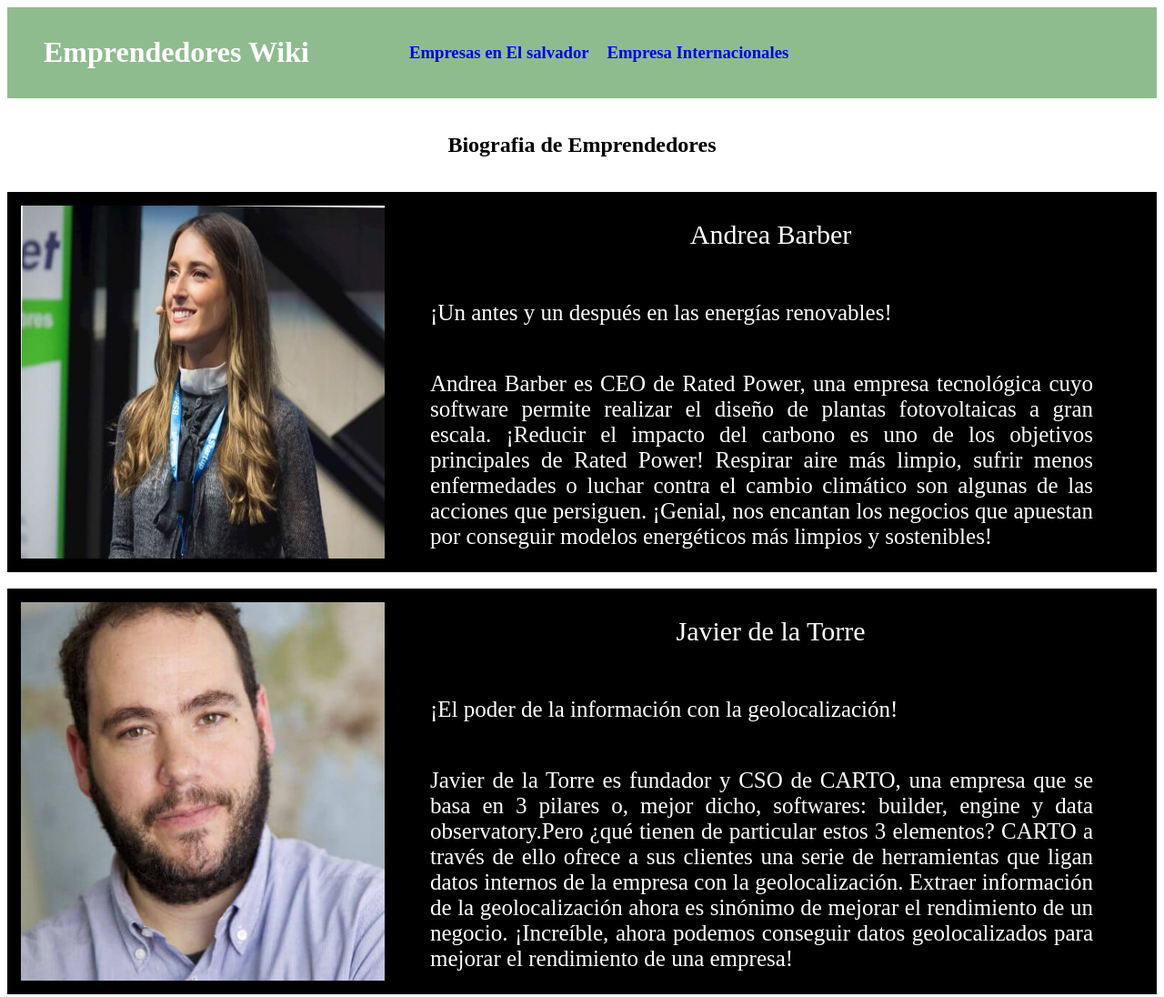
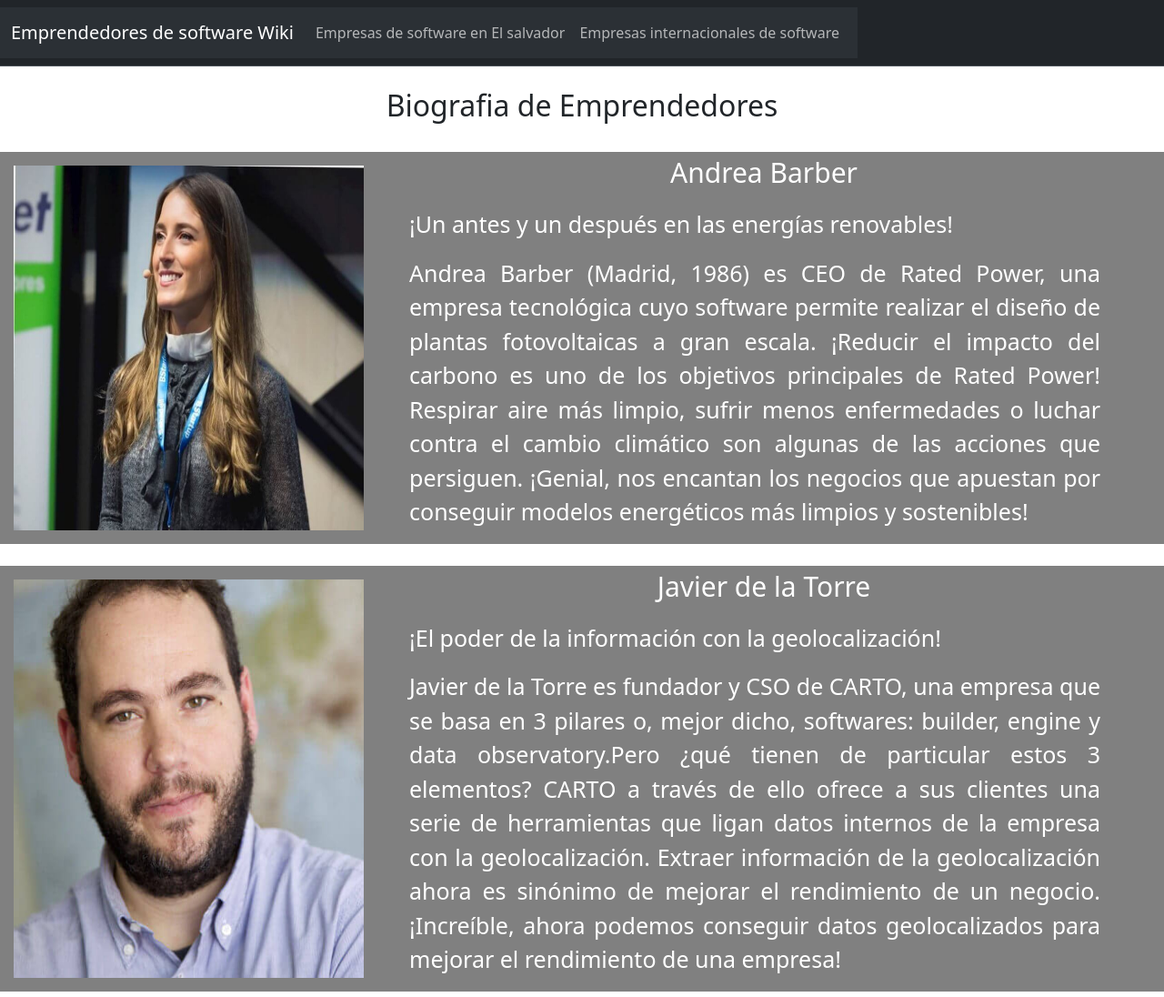
Before and after one commit to LeonardoRicaldone/PaginaEmprendedores, a plain HTML site: page index.html in a window 1280 px wide. Shown: the top 1096 px of the page at 91% size. Drawn offline with nearby package versions, Linux system fonts and the light colour scheme.

Commit message:
v3.3: ActulizacionDeNavBar

```diff
--- a/index.html
+++ b/index.html
@@ -5,19 +5,34 @@
     <meta charset="UTF-8">
     <meta name="viewport" content="width=device-width, initial-scale=1.0">
     <link rel="stylesheet" href="style.css">
-
+    <link href="https://cdn.jsdelivr.net/npm/bootstrap@5.3.2/dist/css/bootstrap.min.css" rel="stylesheet"
+        integrity="sha384-T3c6CoIi6uLrA9TneNEoa7RxnatzjcDSCmG1MXxSR1GAsXEV/Dwwykc2MPK8M2HN" crossorigin="anonymous">
     <title>Emprededores</title>
 </head>
 
 <body>
-    <header>
-        <h1>Emprendedores Wiki</h1>
-        <div class="menu"><a href="pages/Nacionales.html" class="pages">
-                <h3>Empresas en El salvador</h3>
-            </a><a href="pages/Internacionales.html" class="pages">
-                <h3>Empresa Internacionales</h3>
-            </a></div>
-    </header>
+        <nav class="navbar bg-dark border-bottom border-body" data-bs-theme="dark">
+            <nav class="navbar navbar-expand-lg bg-body-tertiary">
+                <div class="container-fluid">
+                    <a class="navbar-brand" href="index.html">Emprendedores de software Wiki</a>
+                    <button class="navbar-toggler" type="button" data-bs-toggle="collapse"
+                        data-bs-target="#navbarSupportedContent" aria-controls="navbarSupportedContent"
+                        aria-expanded="false" aria-label="Toggle navigation">
+                        <span class="navbar-toggler-icon"></span>
+                    </button>
+                    <div class="collapse navbar-collapse" id="navbarSupportedContent">
+                        <ul class="navbar-nav me-auto mb-2 mb-lg-0">
+                            <li class="nav-item">
+                                <a class="nav-link" href="pages/Nacionales.html">Empresas de software en El salvador</a>
+                            </li>
+                            <li class="nav-item">
+                                <a class="nav-link" href="pages/Internacionales.html">Empresas internacionales de software</a>
+                            </li>
+                        </ul>
+                    </div>
+                </div>
+            </nav>
+        </nav>
     <br>
     <main>
         <nav class="header">
@@ -33,7 +48,8 @@
                     <p class="pbox">¡Un antes y un después en las energías renovables!
 
                     </p>
-                    <p class="pbox">Andrea Barber es CEO de Rated Power, una empresa tecnológica cuyo software permite
+                    <p class="pbox">Andrea Barber (Madrid, 1986) es CEO de Rated Power, una empresa tecnológica cuyo
+                        software permite
                         realizar el
                         diseño de plantas fotovoltaicas a gran escala.
 
@@ -220,10 +236,14 @@
     <footer>
         <div class="hbox">
             <div class="footerd">
-            <p class="pbox">Leonardo Benjamin Monterrosa Nuñez #20230070</p>
-            <p class="pbox">Desarrollo de software 1A</p></div>
+                <p class="pbox">Leonardo Benjamin Monterrosa Nuñez #20230070</p>
+                <p class="pbox">Desarrollo de software 1A</p>
+            </div>
         </div>
     </footer>
+    <script src="https://cdn.jsdelivr.net/npm/bootstrap@5.3.2/dist/js/bootstrap.bundle.min.js"
+        integrity="sha384-C6RzsynM9kWDrMNeT87bh95OGNyZPhcTNXj1NW7RuBCsyN/o0jlpcV8Qyq46cDfL"
+        crossorigin="anonymous"></script>
 </body>
 
 </html>
--- a/style.css
+++ b/style.css
@@ -37,7 +37,7 @@ img {
 
 .boxB {
     display: flex;
-    background-color: black;
+    background-color: gray;
 }
 
 .pbox {
```
Also changed, not shown: pages/Internacionales.html (+24 -9 lines), pages/Nacionales.html (+24 -8 lines).
